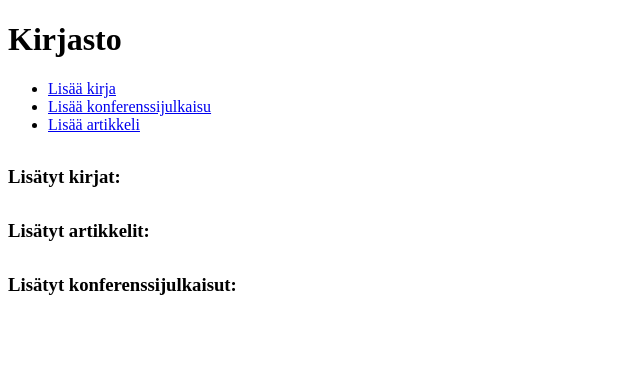
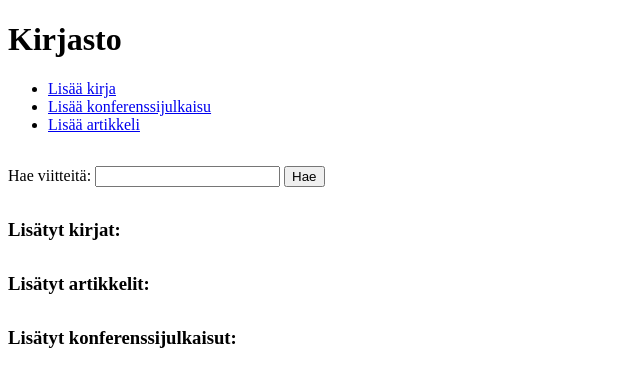
Before and after one commit to osmukkaHY/mojos, a Flask app: page / in a window 1280 px wide. Shown: the top 387 px of the page, without its empty margins (0-640 px from the left). Run offline with Flask 3, Linux system fonts and the light colour scheme.

Commit message:
feat: add search box to front page

```diff
--- a/src/templates/index.html
+++ b/src/templates/index.html
@@ -8,6 +8,13 @@
       <li><a href="/inproceedings">Lisää konferenssijulkaisu</a></li>
       <li><a href="/article">Lisää artikkeli</a></li>
     </ul>
+
+    <h3 style="margin-top: 2rem;"></h3>
+    <form action="/" method="get">
+      <label for="user_search">Hae viitteitä:</label>
+      <input type="search" id="user_search" name="user_search" value="{{ query }}">
+      <button type="submit">Hae</button>
+    </form>
 
     <h3 style="margin-top: 2rem;">Lisätyt kirjat:</h3>
     <ul>
```
